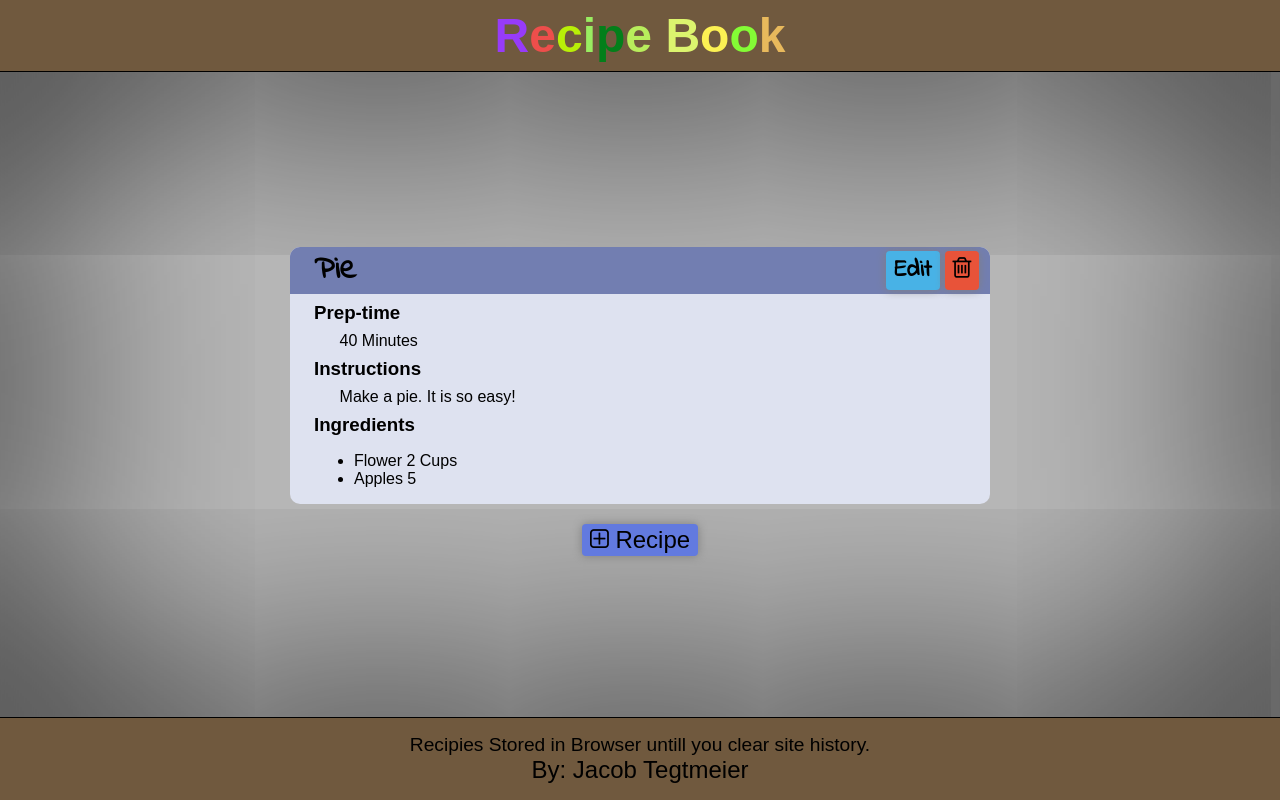
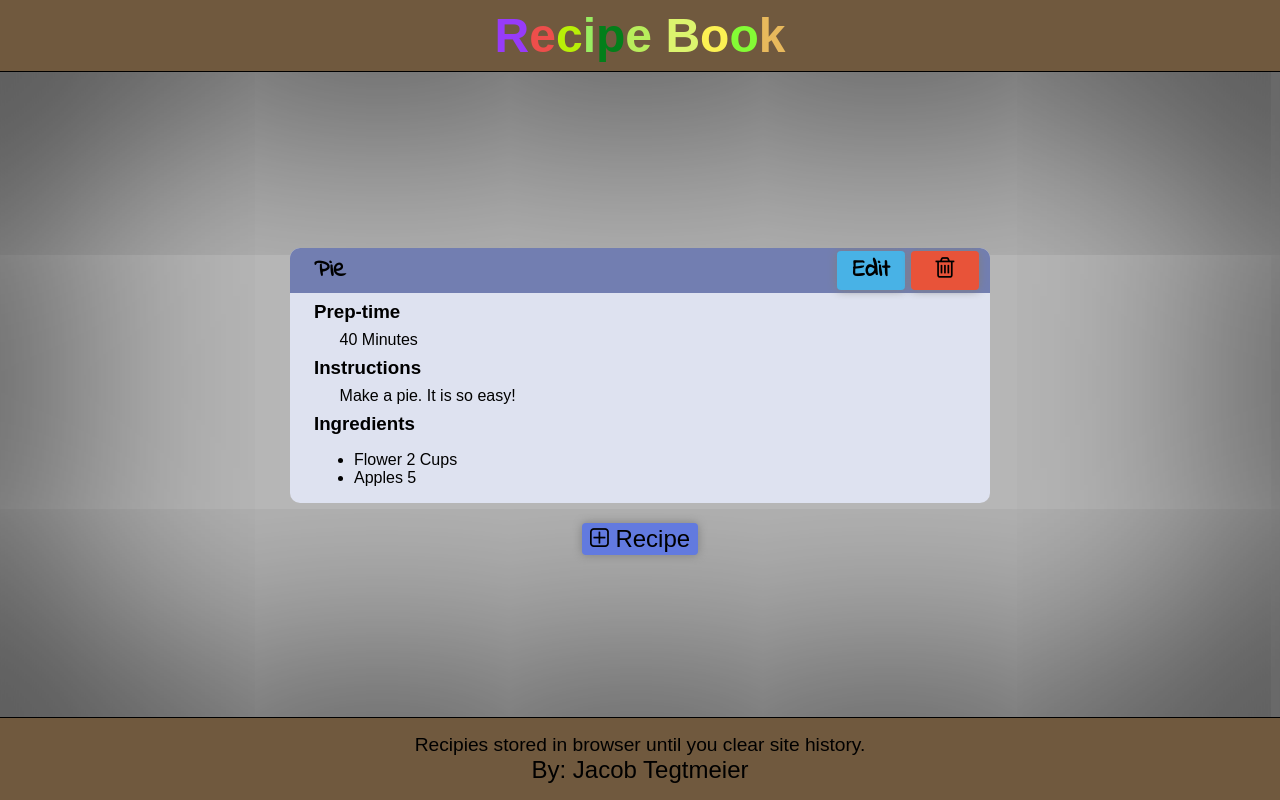
Before and after one commit to jtegtmeier/recipe-box, a React (Create React App) app: page / in a window 1280 px wide. Built offline with nearby package versions, Linux system fonts and the light colour scheme; a web font is replaced by a local one.

Commit message:
small style and input validation fixes

```diff
--- a/src/Components/App.js
+++ b/src/Components/App.js
@@ -1,10 +1,10 @@
 import React from 'react'
 import randomcolor from 'randomcolor'
+import RecipeBook from './RecipeBook'
+import sampleRecipeBook from '../Settings/SampleRecipeBook.json'
+
 import '../Style/App.css'
 import '../../node_modules/font-awesome/css/font-awesome.min.css'
-
-import RecipeBook from './RecipeBook'
-import sampleRecipeBook from '../Settings/SampleRecipeBook.json'
 
 export default class App extends React.Component {
   constructor(){
@@ -48,10 +48,7 @@ export default class App extends React.Component {
       <div className="App">
         <header>{this.headerColorText}</header>
 
-        <RecipeBook
-          recipes={this.savedRecipeBook.recipes}
-          lastUniqueId={this.savedRecipeBook.lastUniqueId}
-          onEncryptRecipes={this.encryptRecipeBook}/>
+        <RecipeBook savedRecipeBook={this.savedRecipeBook}/>
 
         <div className="Crypto" hidden="hidden">
           <div className="Encrypt">
@@ -65,7 +62,7 @@ export default class App extends React.Component {
           </div>
         </div>
         <footer>
-          <div style={{fontSize: "0.8em"}}>Recipies Stored in Browser untill you clear site history.</div>
+          <div style={{fontSize: "0.8em"}}>Recipies stored in browser until you clear site history.</div>
           By: Jacob Tegtmeier
         </footer>
       </div>
--- a/src/Components/RecipeBook.js
+++ b/src/Components/RecipeBook.js
@@ -18,12 +18,7 @@ class RecipeBook extends React.Component {
   constructor(props) {
     super(props)
 
-    this.state = {
-      recipes: this.props.recipes || {},
-      recipeOpen: 'recipe-test',
-      recipeEditing: undefined,
-      lastUniqueId: this.props.lastUniqueId || 0
-    }
+    this.state = this.props.savedRecipeBook
 
     this.addRecipeClicked = this.addRecipeClicked.bind(this);
     this.handleRecipeClicked = this.handleRecipeClicked.bind(this);
@@ -58,7 +53,7 @@ class RecipeBook extends React.Component {
 
   //set state of new emptey recipe added
   addRecipeClicked() {
-    if(!this.state.recipeEditing){
+    if(!this.recipeIsEditing()){
       const newRecipeId =  "recipe-" + (1 + this.state.lastUniqueId)
       this.handleRecipeUpdated(newRecipeId)
       this.setState({
@@ -71,16 +66,40 @@ class RecipeBook extends React.Component {
 
   //set state of recipe currently being viewed
   handleRecipeClicked(recipeId){
+    if(!this.recipeIsEditing()){
       this.setState({
         recipeOpen: recipeId,
       })
     }
+  }
 
   //set state of recipe currently being edited
   handleRecipeEditing(recipeId){
+    if(!this.recipeIsEditing()){
       this.setState({
         recipeEditing: recipeId
       })
+    }
+  }
+
+  recipeIsEditing(){
+    if(this.state.recipeEditing){
+      this.setState({
+        alertEditing: true
+      })
+      setTimeout(()=>{
+        this.setState({
+          alertEditing: false
+        })
+      }, 500)
+      return true
+    }
+    else{
+      this.setState({
+        alertEditing: false
+      })
+      return false
+    }
   }
 
   //set state of recipe deleted
@@ -104,6 +123,7 @@ class RecipeBook extends React.Component {
         onRecipeUpdated={this.handleRecipeUpdated}
         onSubmitClicked={this.handleRecipeSubmited}
         isOpen={recipe === this.state.recipeOpen}
+        shouldAlert={this.state.alertEditing}
       />
 
     const recipeToShow = (recipe) =>
@@ -137,9 +157,15 @@ class RecipeBook extends React.Component {
 }
 
 RecipeBook.propTypes = {
-  onEncryptRecipes: PropTypes.func,
-  recipes: PropTypes.object,
-  lastUniqueId: PropTypes.number
+  savedRecipeBook: PropTypes.object
+}
+
+RecipeBook.defaultProps = {
+  savedRecipeBook: {
+    recipes: {},
+    isOpen: undefined,
+    isEditing: undefined
+  }
 }
 
 export default RecipeBook;
--- a/src/Settings/SampleRecipeBook.json
+++ b/src/Settings/SampleRecipeBook.json
@@ -18,5 +18,7 @@
       },
       "isEditing": false
     }
-  }
+  },
+  "recipeOpen": "recipe-test",
+  "recipeEditing": "undefined"
 }
--- a/src/Stateless/IngredientEditor.js
+++ b/src/Stateless/IngredientEditor.js
@@ -39,6 +39,7 @@ const IngredientEditor = (props) => {
       </td>
       <td>
       <input type="number"
+        min="0"
         className="ingredientAmount"
         value={ingredientBody.amount}
         name="amount"
--- a/src/Stateless/RecipeEditor.js
+++ b/src/Stateless/RecipeEditor.js
@@ -101,8 +101,14 @@ const RecipeEditor = (props) => {
     )
   }
 
+  const showAlertStyle = (shouldAlert)=>{
+    return shouldAlert ?
+      {background: "rgb(224, 160, 160)", transition: "all 0.2s"}
+      : {transition: "all 0.2s"}
+  }
+
   return (
-    <form className="Recipe"
+    <form className="Recipe" style={showAlertStyle(props.shouldAlert)}
       onSubmit={submitRecipeEvent}>
       <div className="recipeHead">
         <input
@@ -112,12 +118,13 @@ const RecipeEditor = (props) => {
           pattern=".*\w+.*"
           autoFocus="autoFocus"
           tabIndex="1"
-          className="recipeInput recipeName"
+          className="recipeName"
           size="4"
-          placeholder="new name..."
+          placeholder="recipe name..."
           value={recipeBody.name}
           onChange={recipeChanged} />
         <div className="btn btnSubmit"
+          style={showAlertStyle(props.shouldAlert)}
           name="btnSubmitRecipe"
           onClick={submitRecipeEvent}>
           <i className="fa fa-check" aria-hidden="true"></i>
@@ -132,12 +139,13 @@ const RecipeEditor = (props) => {
           <h3>Prep-time</h3>
           <input
             type="number"
+            min="0"
             name="prepTimeMinutes"
             className="prepTimeInput marginleft"
             tabIndex="2"
             placeholder="None"
             value={recipeBody.prepTimeMinutes}
-            onChange={recipeChanged} />
+            onChange={recipeChanged} /> Minutes
         </div>
         <div>
           <h3>Instructions</h3>
@@ -176,7 +184,8 @@ RecipeEditor.propTypes = {
   recipeBody: PropTypes.object,
   onRecipeUpdated: PropTypes.func.isRequired,
   onDeleteClicked: PropTypes.func.isRequired,
-  onSubmitClicked: PropTypes.func.isRequired
+  onSubmitClicked: PropTypes.func.isRequired,
+  shouldAlert: PropTypes.bool
 }
 
 RecipeEditor.defaultProps = {
--- a/src/Style/RecipeBook.css
+++ b/src/Style/RecipeBook.css
@@ -39,12 +39,12 @@ h3 {
 .Recipe:first-of-type {
   margin-top: 2vh;
   border-bottom: 2px solid black;
-  border-radius: 10px 10px 0 0;
+  border-radius: 5px 5px 0 0;
 }
 
 .Recipe:last-of-type {
   margin-bottom: 1vh;
-  border-radius: 0 0 10px 10px;
+  border-radius: 0 0 5px 5px;
   border-bottom: none;
 }
 
@@ -54,10 +54,6 @@ h3 {
 
 .Recipe>div {
   padding: 0 1vh 0 3vh;
-}
-
-.prepTimeInput {
-  width: 40px;
 }
 
 .recipeHead {
@@ -75,9 +71,14 @@ h3 {
 }
 
 .recipeName {
-  font-size: 2em;
+  font-size: 1.5em;
   flex: 1;
   color: black
+}
+
+.prepTimeInput {
+  width: 10vw;
+  max-width: 50px;
 }
 
 textarea {
@@ -109,7 +110,8 @@ select {
 .btn {
   display: inline-block;
   font-size: 1.5em;
-  margin: 0.2vw;
+  text-align: center;
+  margin: 3px;
   padding: 2px 8px;
   border-radius: 4px;
   border: none;
@@ -123,6 +125,7 @@ select {
 
 .btnDelete {
   background: rgb(232, 83, 57);
+  flex: 0.1;
 }
 
 .btnAdd {
@@ -131,11 +134,13 @@ select {
 }
 
 .btnEdit {
-  background: rgb(72, 178, 230)
+  background: rgb(72, 178, 230);
+  flex: 0.1;
 }
 
 .btnSubmit {
   background: rgb(127, 194, 110);
+  flex: 0.1;
 }
 
 .ingredientName {
```
Lines whose indentation alone changed are shown as unchanged.
